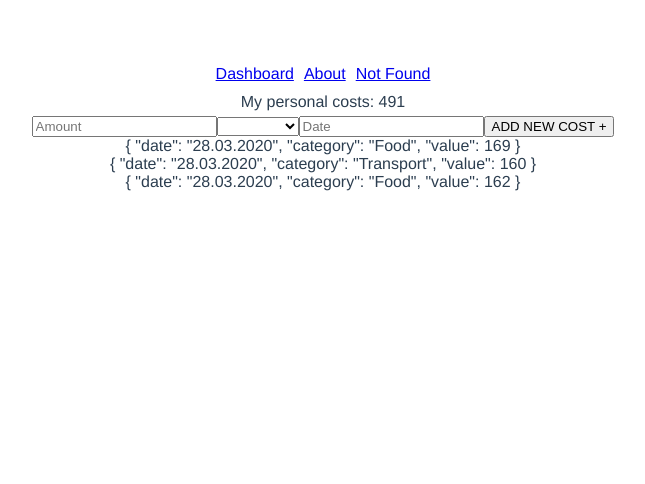
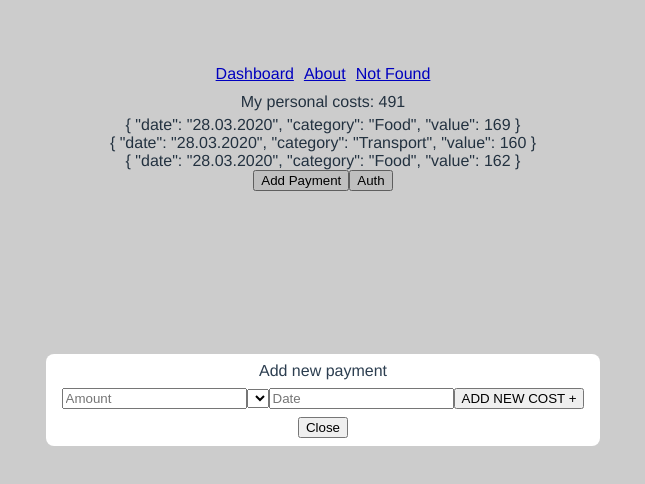
Before and after one commit to SWEETLIBRA/DR, a Vue app: page /dashboard/add/1/1 in a window 1280 px wide. Shown: the top 484 px of the page, without its empty margins (317-962 px from the left). Built offline with nearby package versions, Linux system fonts and the light colour scheme.

Commit message:
added modal window and optimization

```diff
--- a/src/App.vue
+++ b/src/App.vue
@@ -12,31 +12,39 @@
       <router-view />
       <!-- <button @click="goToPage">Dashboard</button> -->
     </main>
+    <transition name="fade">
+      <ModalWindowAddPayment
+      v-if="showModal"
+      :settings="modalSettings"
+    />
+    </transition>
   </div>
 </template>
 
 <script>
+// import ModalWindowAddPayment from '@/components/ModalWindowAddPayment'
 
 export default {
   name: 'App',
   components: {
+    ModalWindowAddPayment: () => import(/* webpackChunkName: "ModalWindow" */'@/components/ModalWindowAddPayment')
   },
   data: () => ({
+    showModal: false,
+    modalSettings: {}
   }),
   methods: {
-    // goToPage () {
-    //   this.$router.push({
-    //     name: 'addNewPaymentFood',
-    //     query: {
-    //       category: 'Food',
-    //       value: 200
-    //     }
-    //   })
-    // }
+    modalOpen (settings) {
+      this.modalSettings = settings
+      this.showModal = true
+    },
+    modalClose () {
+      this.showModal = false
+    }
   },
   mounted () {
-    // console.log(this.$router)
-    // console.log(this.$route)
+    this.$modal.EventBus.$on('show', this.modalOpen)
+    this.$modal.EventBus.$on('hide', this.modalClose)
   }
 }
 </script>
@@ -58,4 +66,11 @@ export default {
 .router-link {
   margin: 0 5px;
 }
+
+.fade-enter-active, .fade-leave-active {
+  transition: opacity .8s;
+}
+.fade-enter, .fade-leave-to {
+  opacity: 0;
+}
 </style>
--- /dev/null
+++ b/src/components/Auth.vue
@@ -0,0 +1,18 @@
+<template>
+  <div>
+    <input type="text">
+    <input type="text">
+  </div>
+</template>
+
+<script>
+
+export default {
+  name: 'Auth'
+
+}
+</script>
+
+<style scoped>
+
+</style>
--- /dev/null
+++ b/src/components/ModalWindowAddPayment.vue
@@ -0,0 +1,73 @@
+<template>
+  <div :class="$style.wrapper">
+    <div :class="$style.content">
+      <div>{{ title }}</div>
+      <div :class="$style.content">
+        <!-- <AddPaymentForm
+          v-if="settings.content === 'addPaymentForm'"
+          @add-payment="addPayment"
+          :categoryList="categoryList"
+        />
+        <Auth
+          v-if="settings.content === 'auth'"
+        /> -->
+        <component :is="settings.content" />
+      </div>
+      <footer :class="$style.footer">
+        <button @click="closeModal">Close</button>
+      </footer>
+    </div>
+  </div>
+</template>
+
+<script>
+import AddPaymentForm from '@/components/AddPaymentForm'
+import Auth from '@/components/Auth'
+import { mapActions, mapGetters } from 'vuex'
+
+export default {
+  name: 'ModalWindowAddPayment',
+  props: {
+    settings: {
+      type: Object
+    }
+  },
+  components: { AddPaymentForm, Auth },
+  computed: {
+    ...mapGetters(['categoryList']),
+    title () {
+      return this.settings?.title || 'Modal window'
+    }
+  },
+  methods: {
+    ...mapActions(['addNewPayment']),
+    addPayment (data) {
+      this.$store.commit('ADD_PAYMENT_DATA', data)
+    },
+    closeModal () {
+      this.$modal.hide()
+    }
+  }
+}
+</script>
+
+<style module>
+  .wrapper {
+    display: flex;
+    align-items: center;
+    justify-content: center;
+    width: 100%;
+    height: 100%;
+    background-color: rgba(0, 0, 0, 0.2);
+    position: absolute;
+    top: 0;
+    left: 0;
+  }
+
+  .content {
+    position: relative;
+    background-color: #fff;
+    border-radius: 8px;
+    padding: 8px;
+  }
+</style>
--- a/src/main.js
+++ b/src/main.js
@@ -2,8 +2,10 @@ import Vue from 'vue'
 import App from './App.vue'
 import store from './store'
 import router from './router'
+import modal from './plugins'
 
 Vue.config.productionTip = false
+Vue.use(modal)
 
 new Vue({
   render: h => h(App),
--- a/src/pages/Dashboard.vue
+++ b/src/pages/Dashboard.vue
@@ -1,41 +1,55 @@
 <template>
   <div>
     <div class="header">My personal costs: {{ totalCost }}</div>
-    <AddPaymentForm
-      @add-payment="addPayment"
-      :categoryList="categoryList"
-    />
     <PaymentsDisplay
       :paymentsList="paymentsList"
       show
     />
+    <button @click="addPayment">Add Payment</button>
+    <button @click="authModal">Auth</button>
+    <!-- <button @click="addPaymentModal">Add Payment</button>
+    <button @click="authModal">Auth</button> -->
+    <!-- <ModalWindowAddPayment
+      v-if="showModal"
+      @closeModal="closeModal"
+      :settings="modalsettings"
+    /> -->
   </div>
 </template>
 
 <script>
 import PaymentsDisplay from '@/components/PaymentsDisplay'
-import AddPaymentForm from '@/components/AddPaymentForm'
 import { mapActions, mapMutations, mapGetters } from 'vuex'
 
 export default {
   name: 'Dashboard',
+  data: () => ({
+    showModal: false,
+    modalsettings: {}
+  }),
   components: {
-    PaymentsDisplay, AddPaymentForm
+    PaymentsDisplay
   },
   computed: {
-    ...mapGetters(['paymentsList', 'categoryList', 'totalCost'])
+    ...mapGetters(['paymentsList', 'totalCost'])
   },
   methods: {
     ...mapActions(['fetchData', 'fetchCategoryData']),
     ...mapMutations(['ADD_PAYMENT_DATA']),
-    addPayment (data) {
-      this.$store.commit('ADD_PAYMENT_DATA', data)
+    addPayment () {
+      this.$modal.show({ title: 'Add new payment', content: 'addPaymentForm' })
+    },
+    authModal () {
+      this.$modal.show({ title: 'Auth', content: 'auth' })
     }
   },
   created () {
     this.fetchCategoryData()
     this.fetchData()
-    console.log(this.$route)
+    // console.log(this.$route)
+  },
+  mounted () {
+    if (this.$route.params.payment) this.addPayment()
   }
 }
 </script>
--- /dev/null
+++ b/src/plugins/index.js
@@ -0,0 +1,16 @@
+export default {
+  install (Vue) {
+    if (this.installed) return
+    this.installed = true
+
+    Vue.prototype.$modal = {
+      EventBus: new Vue(),
+      show (settings) {
+        this.EventBus.$emit('show', settings)
+      },
+      hide () {
+        this.EventBus.$emit('hide')
+      }
+    }
+  }
+}
```
Also changed, not shown: src/router/index.js (+8 -9 lines).
